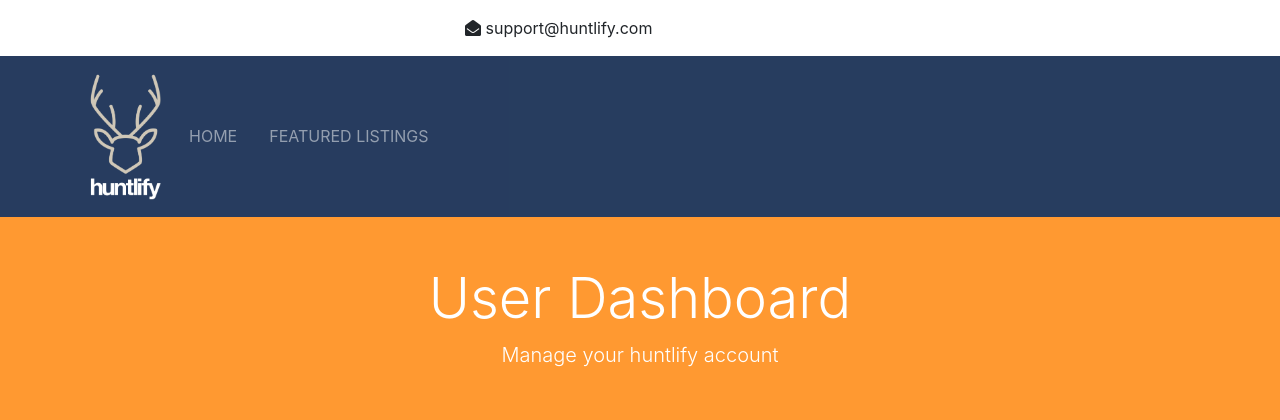
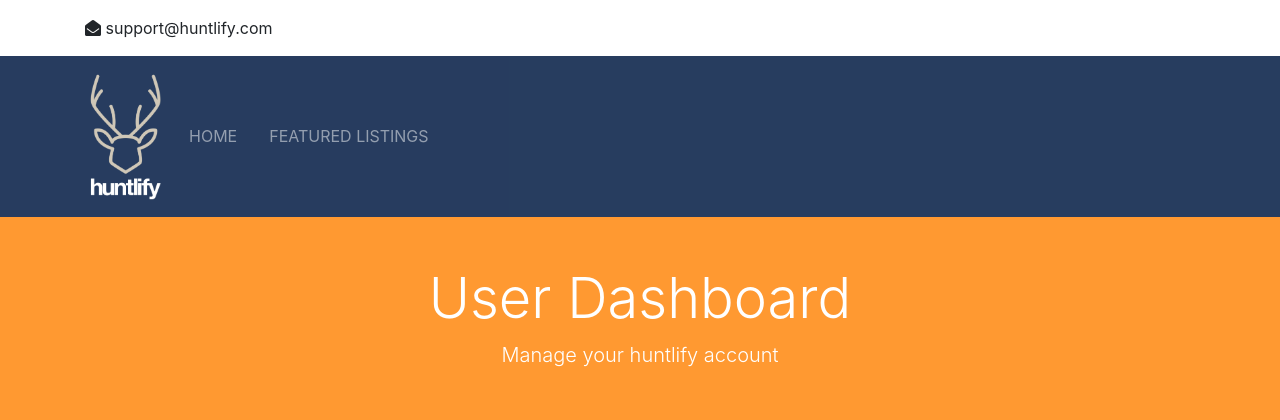
Before and after one commit to seabazz/btre, a Django app: page /accounts/dashboard in a window 1280 px wide. Shown: the top 420 px of the page. Run offline with Django 3.2, Linux system fonts and the light colour scheme; data that the repository does not hold is empty; some libraries are stand-ins or nearby versions.

Commit message:
fix support email position

```diff
--- a/templates/partials/_topbar.html
+++ b/templates/partials/_topbar.html
@@ -2,9 +2,6 @@
 <section id="top-bar" class="p-3">
         <div class="container">
           <div class="row">
-            <div class="col-md-4">
-              <!--<i class="fas fa-phone"></i> (000)-000-0000-->
-            </div>
             <div class="col-md-4">
               <i class="fas fa-envelope-open"></i> support@huntlify.com
             </div>
```
